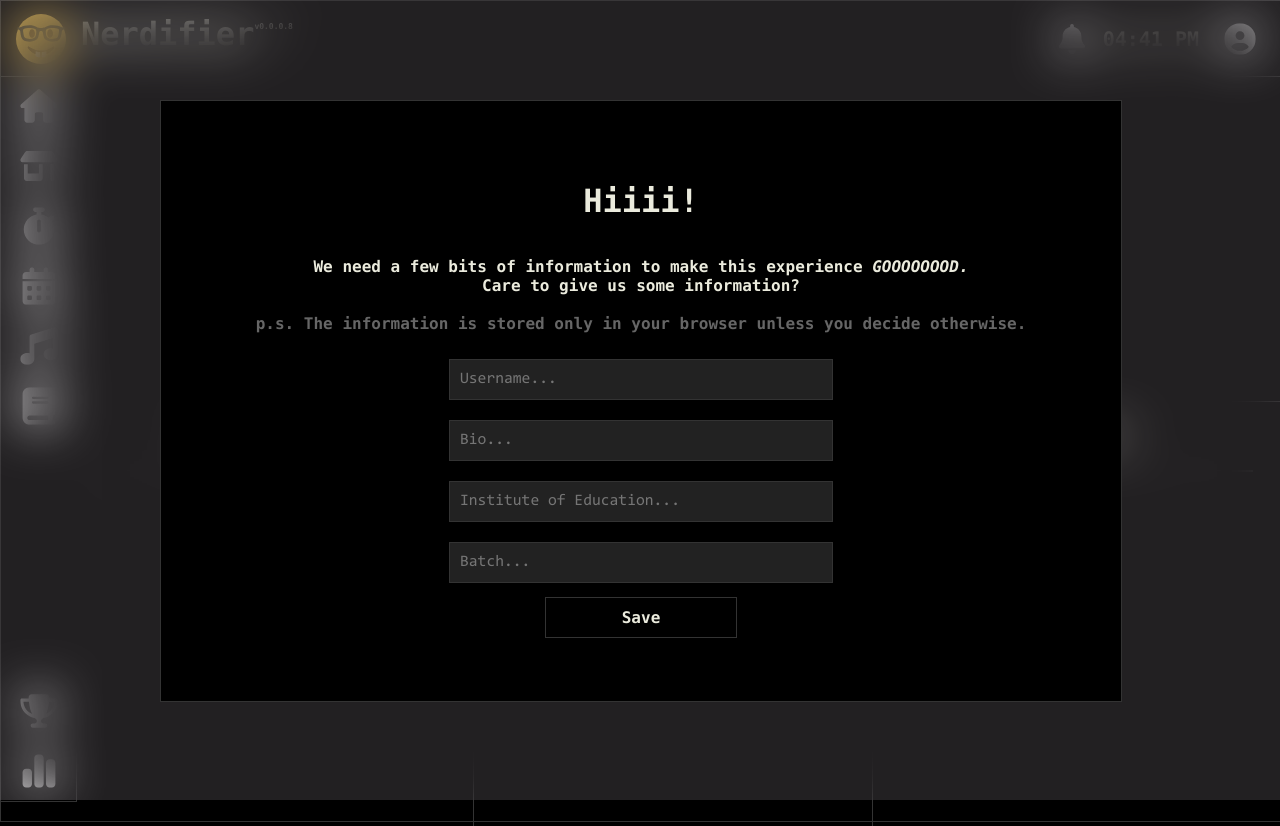
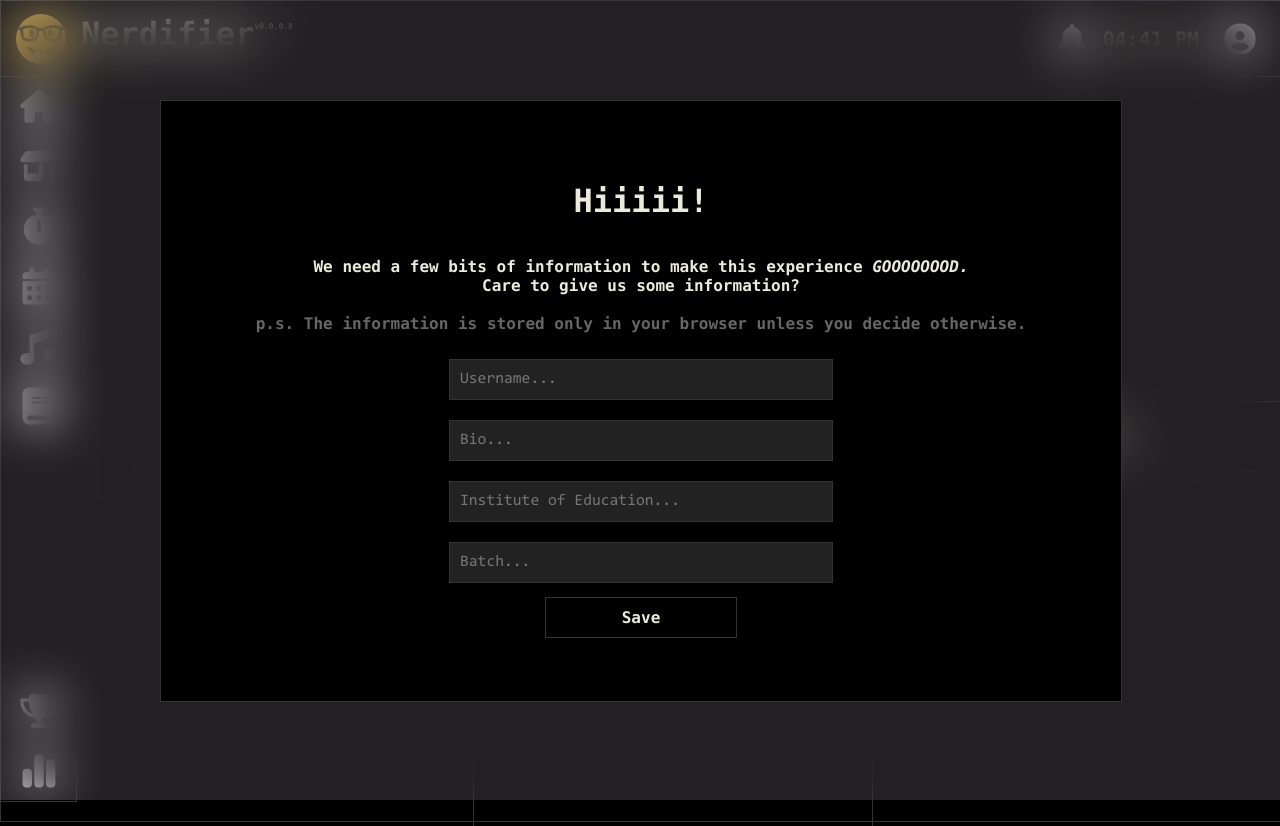
Before and after one commit to nerdifier/app, a plain HTML site: page home.html in a window 1280 px wide. Drawn offline with Linux system fonts and the light colour scheme; files that its build step writes are made by us from their sources.

Commit message:
v0.0.0.8u3

```diff
--- a/home.html
+++ b/home.html
@@ -1,12 +1,6 @@
 <!-- Google Tag Manager (noscript) -->
-<noscript>
-    <iframe
-    src="https://www.googletagmanager.com/ns.html?id=GTM-TQZXJBBN"
-    height="0"
-    width="0"
-    style="display:none;visibility:hidden">
-    </iframe>
-</noscript>
+<noscript><iframe src="https://www.googletagmanager.com/ns.html?id=GTM-TQZXJBBN"
+height="0" width="0" style="display:none;visibility:hidden"></iframe></noscript>
 <!-- End Google Tag Manager (noscript) -->
 
 <!-- Google Tag Manager (noscript) -->
@@ -20,7 +14,7 @@ height="0" width="0" style="display:none;visibility:hidden"></iframe></noscript>
 
 <div class="first-load" id="first-load-id">
     <div class="user-info">
-        <h1>Hiiii!</h1>
+        <h1>Hiiiii!</h1>
         <p>We need a few bits of information to make this experience <i>GOOOOOOOD.</i>
             <br>Care to give us some information?
             <br>
```
